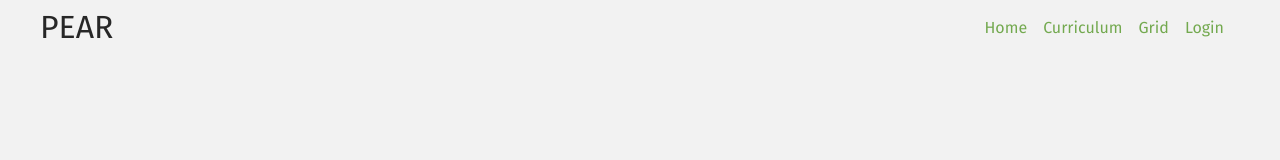
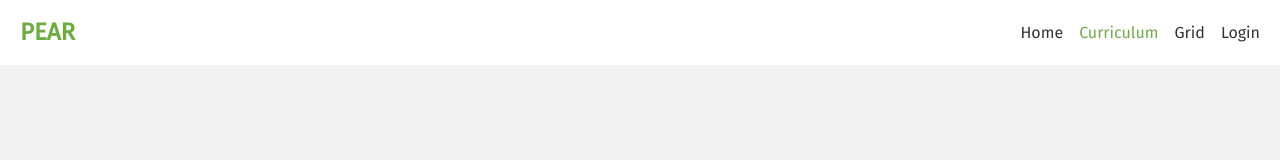
Before and after one commit to chazmcgrill/pair-coding-app, a React (Create React App) app in the folder client/: page /Curriculum in a window 1280 px wide. Shown: the top 160 px of the page. Built offline with nearby package versions, Linux system fonts and the light colour scheme; no server answers.

Commit message:
Tidies up Header

```diff
--- a/client/src/app/App.js
+++ b/client/src/app/App.js
@@ -2,7 +2,7 @@ import React, { Component } from 'react';
 import { BrowserRouter, Route, Switch } from 'react-router-dom';
 import io from 'socket.io-client';
 import Curriculum from './pages/Curriculum';
-import NavBar from './components/NavBar';
+import Header from './components/Header';
 import Modal from './components/Modal';
 import NoMatch from './pages/NoMatch';
 import Login from './pages/Login';
@@ -108,7 +108,7 @@ export default class App extends Component {
     return (
       <BrowserRouter>
         <React.Fragment>
-            <NavBar user={this.state.user} openModal={this.handleModalClick}/>
+            <Header user={this.state.user} openModal={this.handleModalClick}/>
             <Switch>
               <Route exact path="/" component={Home} />
               <Route
--- /dev/null
+++ b/client/src/app/components/Header.js
@@ -0,0 +1,17 @@
+import React from "react";
+import { NavLink } from "react-router-dom";
+import './Header.sass';
+
+const NavBar = ({user, openModal}) => (
+    <header className="header" style={{ backgroundColor: '#fff' }}>
+        <h3 className="header_logo">PEAR</h3>
+        <nav className="nav">
+            <NavLink exact activeClassName="active" to="/">Home</NavLink>
+            <NavLink activeClassName="active" to="/curriculum">Curriculum</NavLink>
+            <NavLink activeClassName="active" to="/Grid">Grid</NavLink>
+            {user.photo ? <img className="nav-user-image" src={user.photo} alt="user avatar" /> : <div className="nav-link" onClick={openModal}>Login</div>}
+        </nav>
+    </header>
+);
+
+export default NavBar;
--- /dev/null
+++ b/client/src/app/components/Header.sass
@@ -0,0 +1,33 @@
+@import '../../vars.sass'
+
+.header
+    display: flex
+    justify-content: space-between
+    align-items: center
+    padding: 18px 20px
+
+    &_logo
+        font-size: 1.5rem
+        color: #6FAB43
+        margin: 0
+        font-weight: bold
+
+.nav
+    display: flex
+
+    a, .nav-link
+        font-size: 1rem
+        margin-left: 1rem
+        color: #333
+        cursor: pointer
+
+        &:hover
+            color: lighten(#333, 50%)
+
+    .active
+        color: $brand
+
+    .nav-user-image
+        padding: 0 1.25rem
+        height: 26px
+        border-radius: 100%
--- a/client/src/app/components/NavBar.js
+++ /dev/null
@@ -1,21 +0,0 @@
-import React from "react";
-import { NavLink } from "react-router-dom";
-import './Navbar.sass';
-
-const NavBar = ({user, openModal}) => (
-    <header className="header">
-        <div className="header-container">
-            <div id="logo" className="logo">
-                <h1 className="logo__nav">PEAR</h1>
-            </div>
-            <nav className="nav">
-                <NavLink exact activeClassName="active" to="/">Home</NavLink>
-                <NavLink activeClassName="active" to="/curriculum">Curriculum</NavLink>
-                <NavLink activeClassName="active" to="/Grid">Grid</NavLink>
-                {user.photo ? <img className="nav-user-image" src={user.photo} alt="user avatar" /> : <div className="nav-link" onClick={openModal}>Login</div>}
-            </nav>
-        </div>
-    </header>
-);
-
-export default NavBar;
--- a/client/src/app/components/Navbar.sass
+++ /dev/null
@@ -1,37 +0,0 @@
-@import '../../vars.sass'
-
-.header
-    width: 100%
-
-    &-container
-        display: flex
-        flex-direction: row
-        justify-content: space-between
-        align-items: center
-        max-width: 1200px
-        margin: 0 auto
-
-.logo__nav
-    font-size: 2rem
-    margin: 0
-    padding: 0
-
-.nav
-    display: flex
-
-    a, .nav-link
-        font-size: 1rem
-        margin-right: 1rem
-        padding: 0
-        color: $link-color
-
-        &:hover
-            color: $brand
-
-    .active
-        color: $brand
-
-    .nav-user-image
-        padding: 0 1.25rem
-        height: 26px
-        border-radius: 100%
--- a/client/src/index.sass
+++ b/client/src/index.sass
@@ -14,6 +14,7 @@ body
   color: $text-color
   -webkit-font-smoothing: antialiased
   -webkit-text-size-adjust: 100%
+  margin: 0
 
 // Typography
 
```
